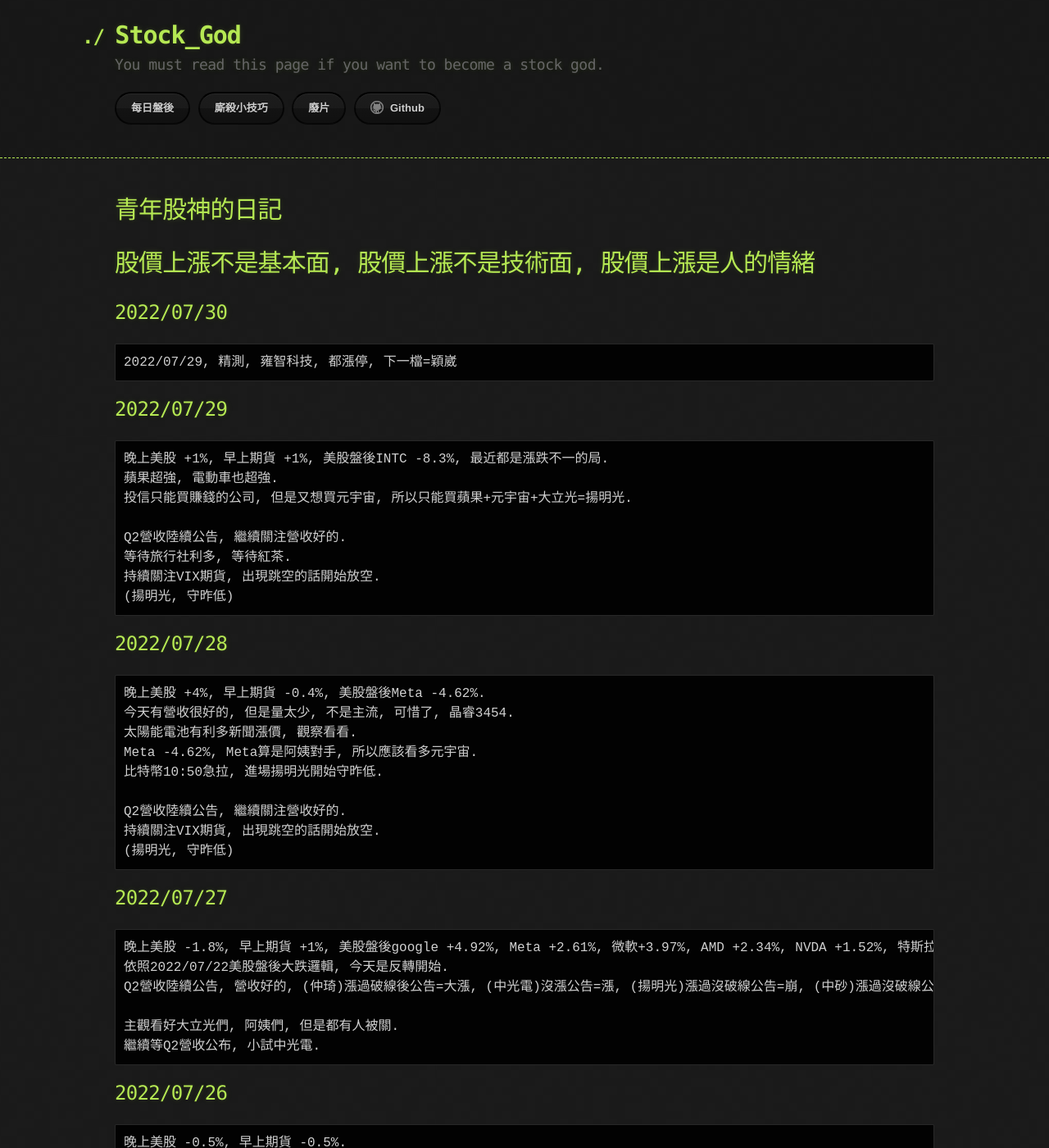
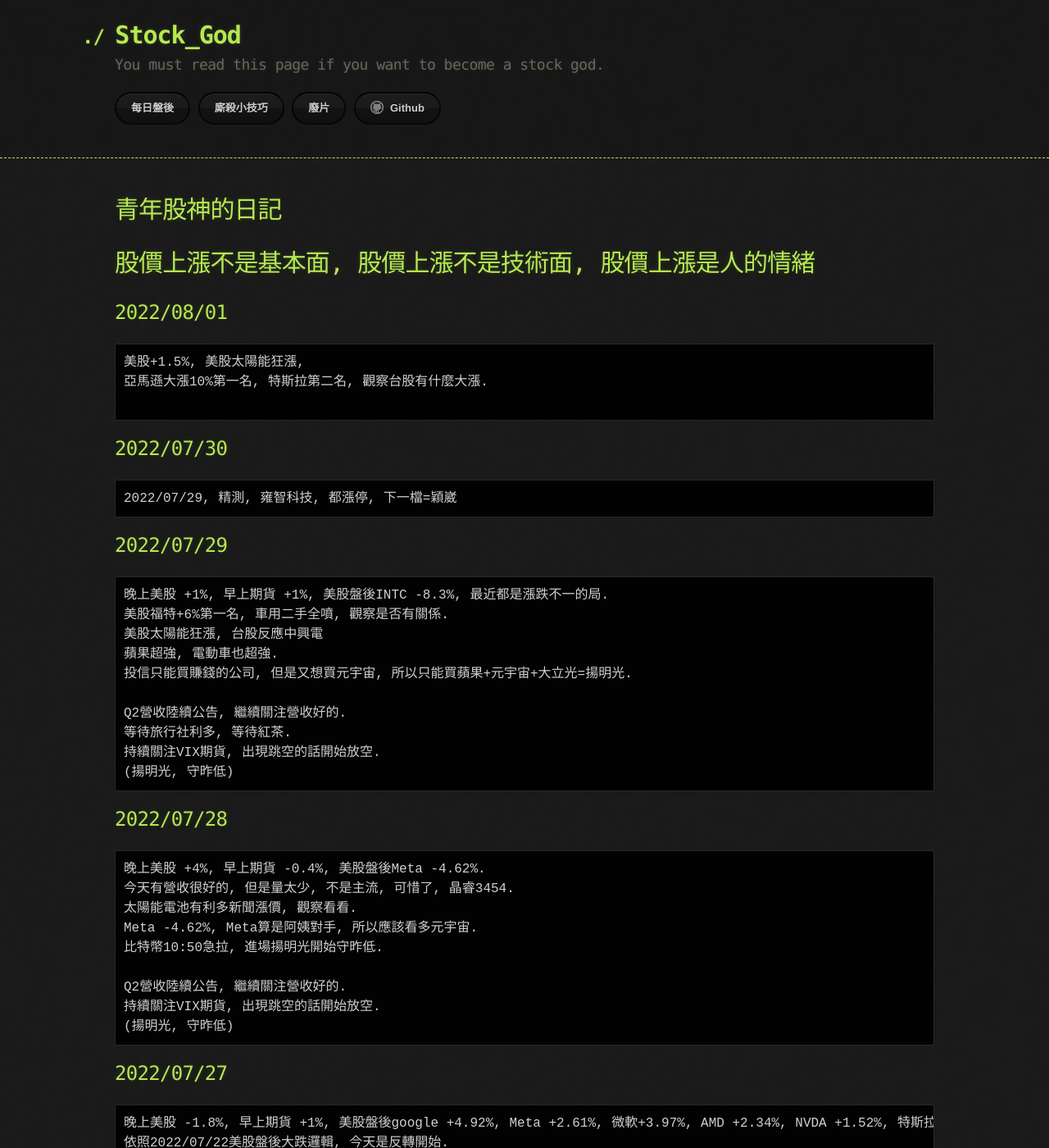
Before and after one commit to lepg5487/Stock_God, a Jekyll site: the page built from index.md, in a window 1280 px wide and 1400 px high. Shown: the whole window at 82% size. Built offline with Jekyll 4.4.1, drawn with Linux system fonts in a browser that asks for light colours; our own code applies the rules of GitHub Pages for plain Markdown files.

Commit message:
Update index.md

````diff
--- a/index.md
+++ b/index.md
@@ -4,6 +4,12 @@ layout: testlayouts
 
 # 青年股神的日記
 # 股價上漲不是基本面, 股價上漲不是技術面, 股價上漲是人的情緒
+## 2022/08/01
+```
+美股+1.5%, 美股太陽能狂漲,
+亞馬遜大漲10%第一名, 特斯拉第二名, 觀察台股有什麼大漲.
+
+```
 ## 2022/07/30
 ```
 2022/07/29, 精測, 雍智科技, 都漲停, 下一檔=穎崴
@@ -11,6 +17,8 @@ layout: testlayouts
 ## 2022/07/29
 ```
 晚上美股 +1%, 早上期貨 +1%, 美股盤後INTC -8.3%, 最近都是漲跌不一的局.
+美股福特+6%第一名, 車用二手全噴, 觀察是否有關係.
+美股太陽能狂漲, 台股反應中興電
 蘋果超強, 電動車也超強.
 投信只能買賺錢的公司, 但是又想買元宇宙, 所以只能買蘋果+元宇宙+大立光=揚明光.
 
````
